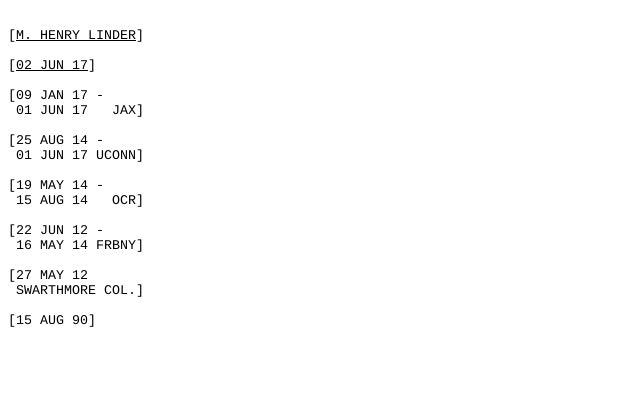
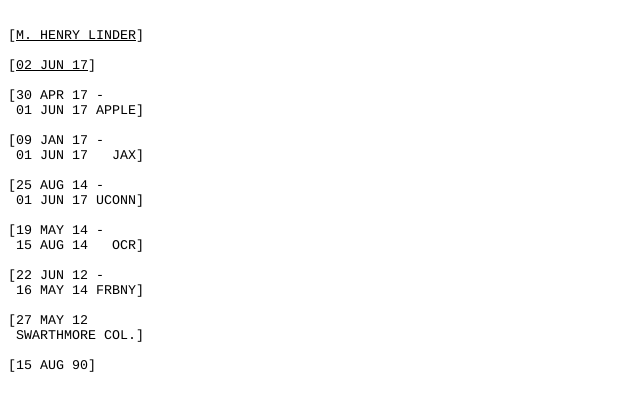
Before and after one commit to mhlinder/web, a PHP site: page /resume in a window 1280 px wide. Shown: the top 411 px of the page, without its empty margins (0-640 px from the left). Run offline with PHP 8.4, Linux system fonts and the light colour scheme.

Commit message:
updates resume

```diff
--- a/resume.php
+++ b/resume.php
@@ -14,6 +14,12 @@
         <br />
 
         [<a href="https://twitter.com/mhlinder"><?php $tomorrow = new DateTime('tomorrow'); echo strtoupper($tomorrow->format('d M y')); ?></a>]
+
+        <br />
+        <br />
+
+        [30 APR 17 -<br />
+        &nbsp;<?php echo strtoupper(date('d M y')); ?>&nbsp;APPLE]
 
         <br />
         <br />
```
Lines whose indentation alone changed are shown as unchanged.
